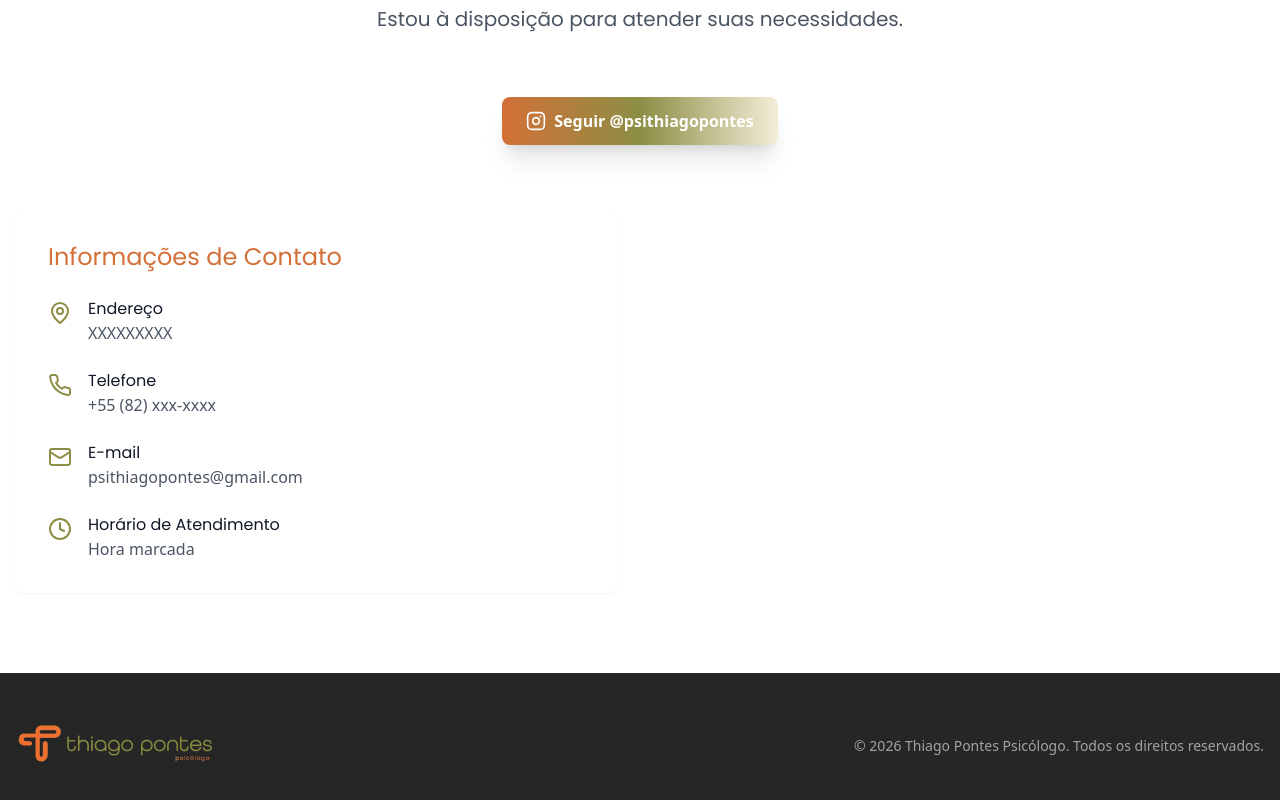
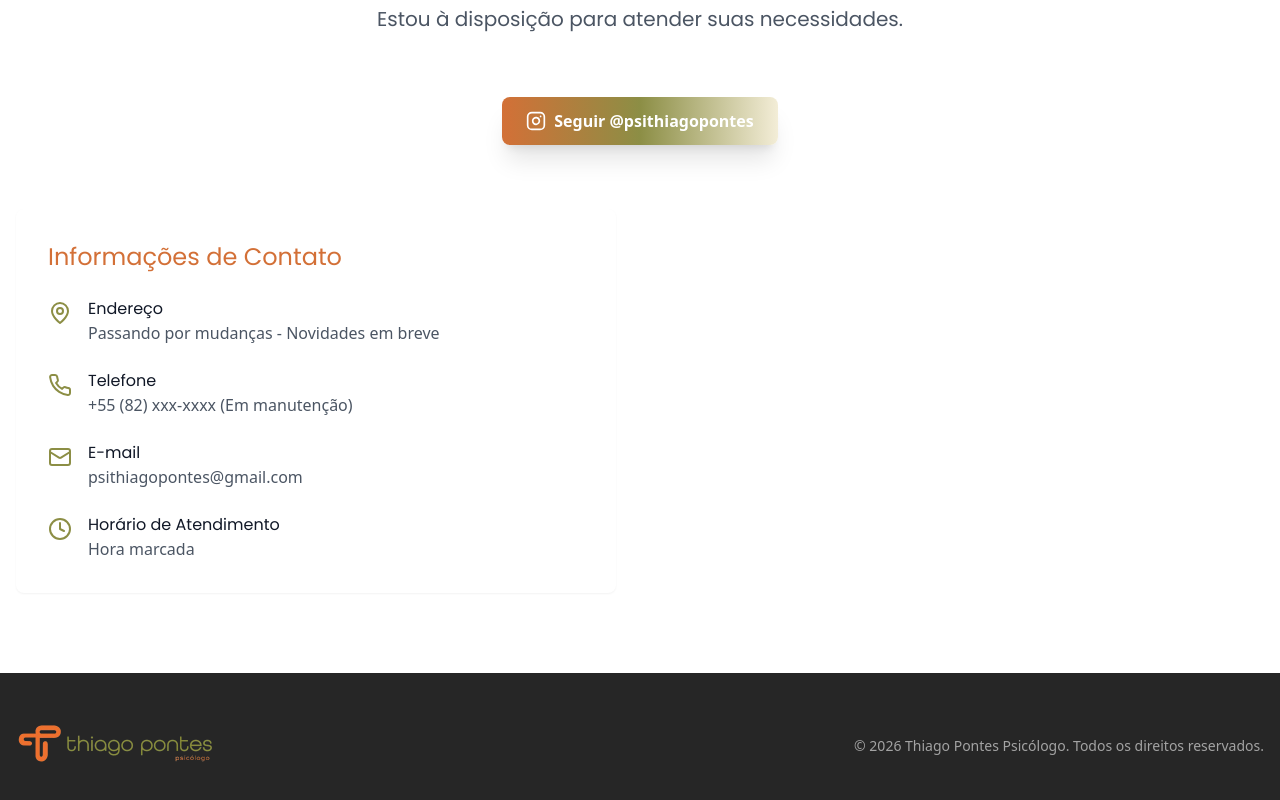
Before and after one commit to vitao-al/thiagopontespsicologo, a React (Vite) app: page / in a window 1280 px wide. Shown: the part 2680-3480 px from the top of the page. Built offline with nearby package versions, Linux system fonts and the light colour scheme.

Commit message:
chore: remoção do endereço antigo junto ao google maps

```diff
--- a/src/components/Contact.tsx
+++ b/src/components/Contact.tsx
@@ -33,14 +33,14 @@ export default function Contact() {
                   <MapPin className="h-6 w-6 text-musgo dark:text-musgo-escuro mt-1" />
                   <div>
                     <h4 className="font-poppins font-normal text-gray-900 dark:text-white">Endereço</h4>
-                    <p className="text-sm md:text-base text-gray-600 dark:text-gray-400">XXXXXXXXX</p>
+                    <p className="text-sm md:text-base text-gray-600 dark:text-gray-400">Passando por mudanças - Novidades em breve</p>
                   </div>
                 </div>
                 <div className="flex items-start space-x-4">
                   <Phone className="h-6 w-6 text-musgo dark:text-musgo-escuro mt-1" />
                   <div>
                     <h4 className="font-poppins font-normal text-gray-900 dark:text-white">Telefone</h4>
-                    <p className="text-sm md:text-base text-gray-600 dark:text-gray-400">+55 (82) xxx-xxxx</p>
+                    <p className="text-sm md:text-base text-gray-600 dark:text-gray-400">+55 (82) xxx-xxxx (Em manutenção)</p>
                   </div>
                 </div>
                 <div className="flex items-start space-x-4">
```
